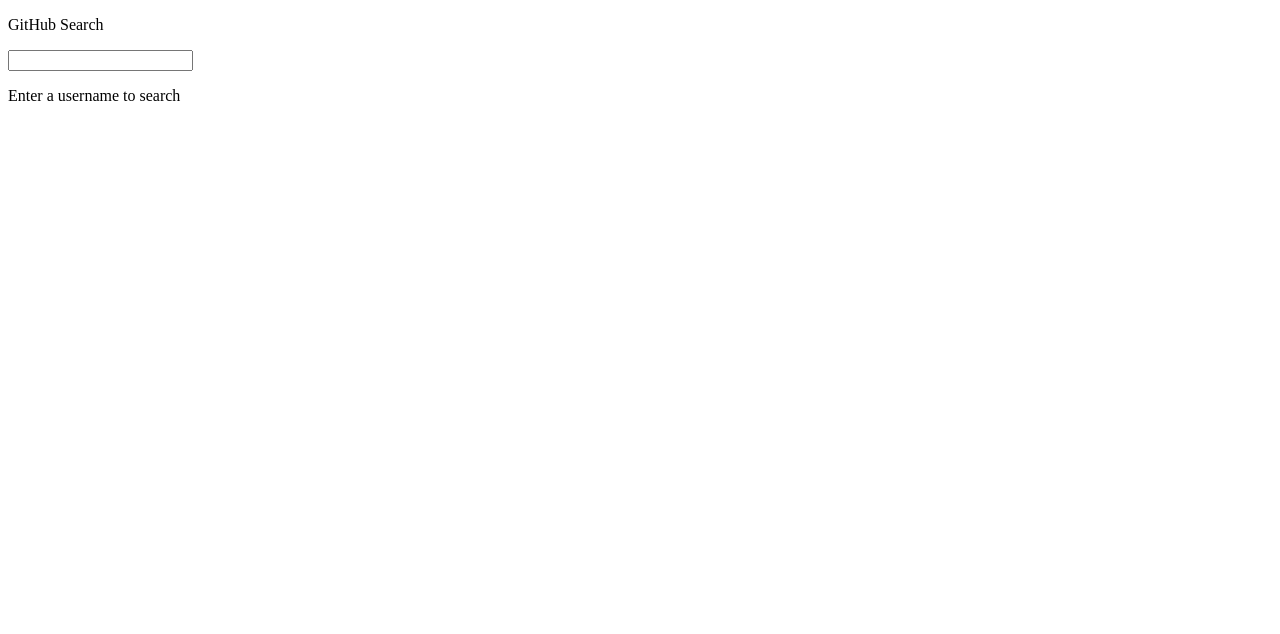
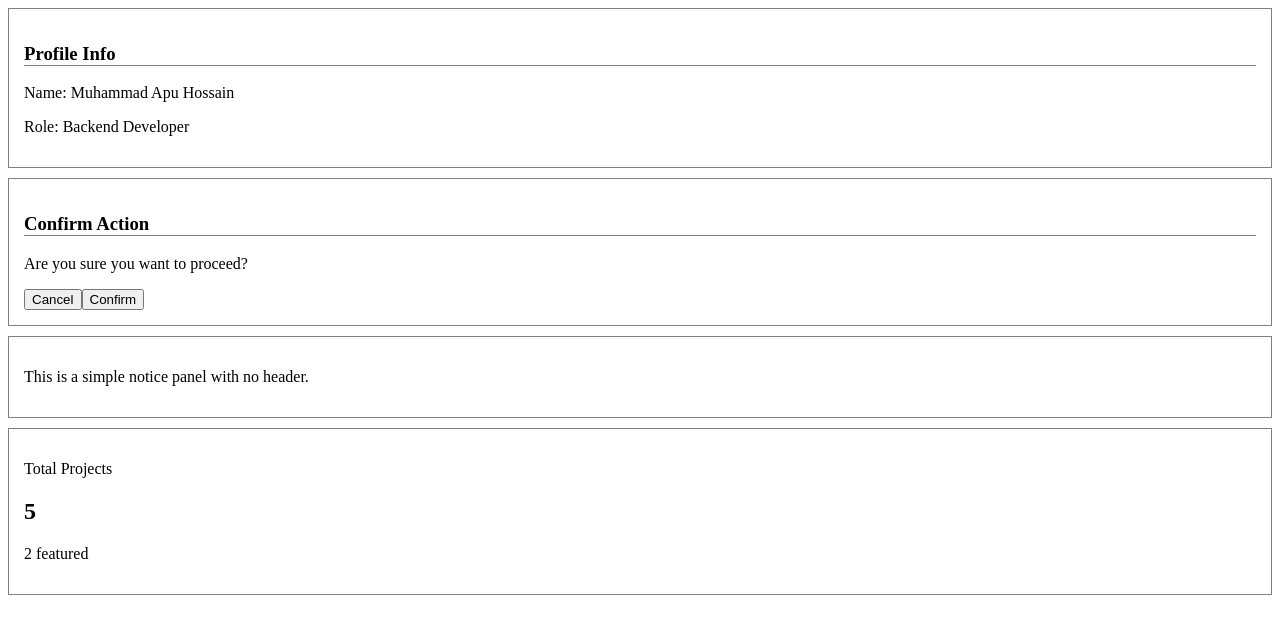
Before and after one commit to apu16-334-coder/react-practice, a React (Vite) app: page / in a window 1280 px wide. Shown: the top 634 px of the page. Built offline with nearby package versions, Linux system fonts and the light colour scheme.

Commit message:
Implemented Component Composition

```diff
--- a/src/App.jsx
+++ b/src/App.jsx
@@ -21,7 +21,13 @@
 // import UserDirectory from "./day-13/UserDirectory";
 
 // Import for day 14
-import GitHubApp from "./day-14/GitHubApp";
+// import GitHubApp from "./day-14/GitHubApp";
+
+// Import for day 15
+import Panel from "./day-15/Panel";
+import PanelHeader from "./day-15/PanelHeader";
+import PanelFooter from "./day-15/PanelFooter";
+import StatCard from "./day-15/StatCard";
 
 
 
@@ -53,7 +59,31 @@
             {/* <UserDirectory /> */}
 
             {/* day 14 practice component */}
-            <GitHubApp />
+            {/* <GitHubApp /> */}
+
+            {/* day 15 practice component */}
+            <Panel>
+                <PanelHeader>Profile Info</PanelHeader>
+                <p>Name: Muhammad Apu Hossain</p>
+                <p>Role: Backend Developer</p>
+            </Panel>
+
+            <Panel>
+                <PanelHeader>Confirm Action</PanelHeader>
+                <p>Are you sure you want to proceed?</p>
+                <PanelFooter>
+                    <button>Cancel</button>
+                    <button>Confirm</button>
+                </PanelFooter>
+            </Panel>
+
+            <Panel>
+                <p>This is a simple notice panel with no header.</p>
+            </Panel>
+
+            <StatCard label="Total Projects" value={5}>
+                <p>2 featured</p>
+            </StatCard>
 
         </>
     )
--- /dev/null
+++ b/src/day-15/Panel.jsx
@@ -0,0 +1,7 @@
+function Panel({children}) {
+    return (
+        <div style={{border: '1px solid gray', padding: '15px', marginBottom: '10px'}}>{children}</div>
+    )
+}
+
+export default Panel;
--- /dev/null
+++ b/src/day-15/PanelFooter.jsx
@@ -0,0 +1,7 @@
+function PanelFooter({children}) {
+    return (
+        <div style={{marginTop: '10px'}}>{children}</div>
+    )
+}
+
+export default PanelFooter;
--- /dev/null
+++ b/src/day-15/PanelHeader.jsx
@@ -0,0 +1,7 @@
+function PanelHeader({children}) {
+    return (
+        <h3 style={{borderBottom: '1px solid grey'}}>{children}</h3>
+    )
+}
+
+export default PanelHeader;
--- /dev/null
+++ b/src/day-15/StatCard.jsx
@@ -0,0 +1,11 @@
+function StatCard({ label, value, children }) {
+    return (
+        <div style={{ border: '1px solid gray', padding: '15px' }}>
+            <p>{label}</p>
+            <h2>{value}</h2>
+            {children}
+        </div>
+    )
+}
+
+export default StatCard;
```
